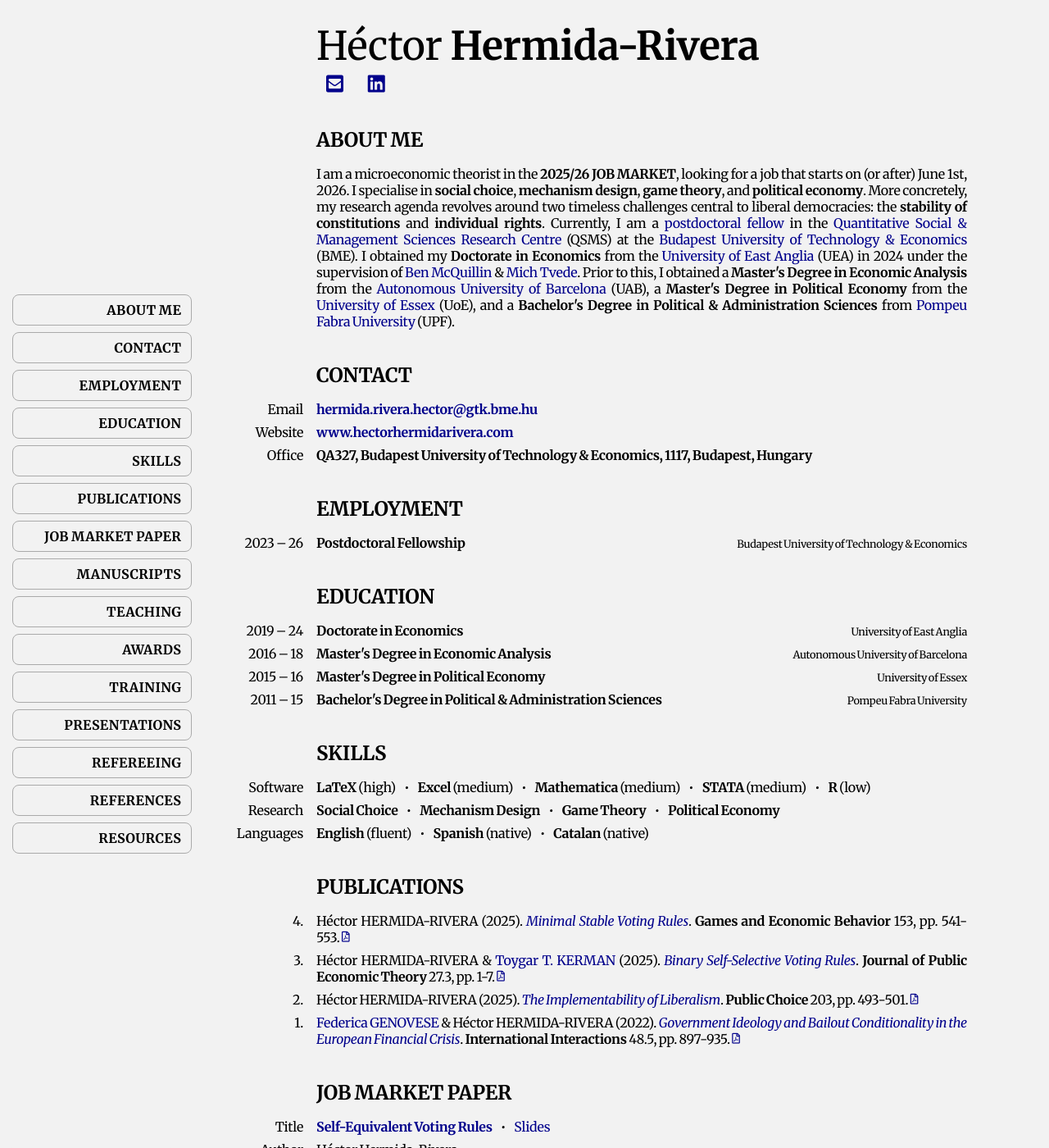
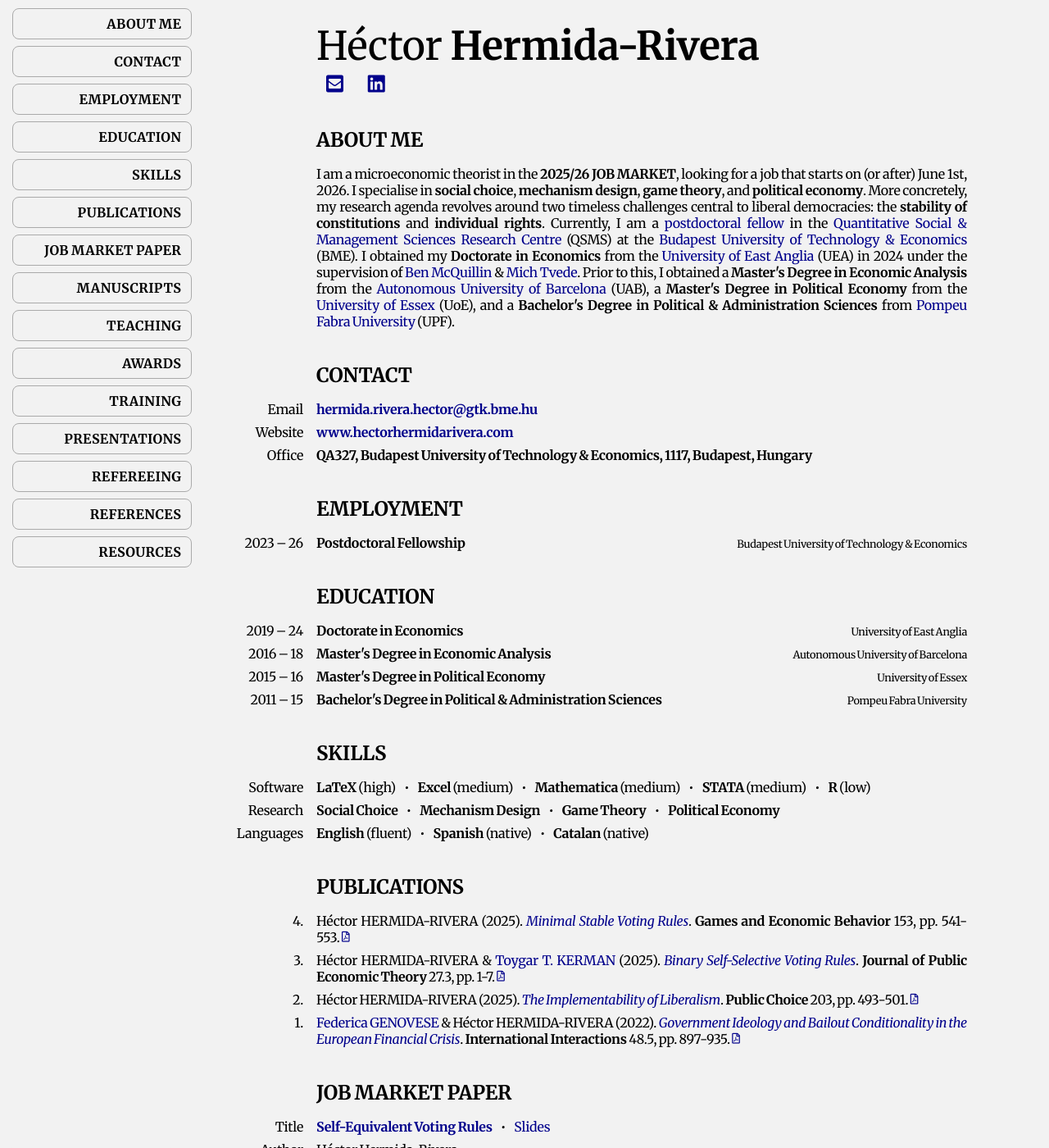
Before and after one commit to HectorHermidaRivera/hectorhermidarivera.github.io, a Jekyll site: the page built from index.md, in a window 1280 px wide and 1400 px high. Shown: the whole window at 82% size. Built offline with Jekyll 4.4.1, drawn with Linux system fonts in a browser that asks for light colours; a style sheet for code colours, icons or effects is not loaded.

Commit message:
Update style.css

```diff
--- a/assets/css/style.css
+++ b/assets/css/style.css
@@ -16,7 +16,7 @@ a {
   height: 100vh;           /* full viewport height */
   display: flex;
   flex-direction: column;
-  justify-content: center; /* center links vertically */
+  justify-content: flex-start;; /* center links vertically */
   gap: 8px;                /* spacing between links */
   background-color: #f2f2f2;
   padding: 10px;
```
